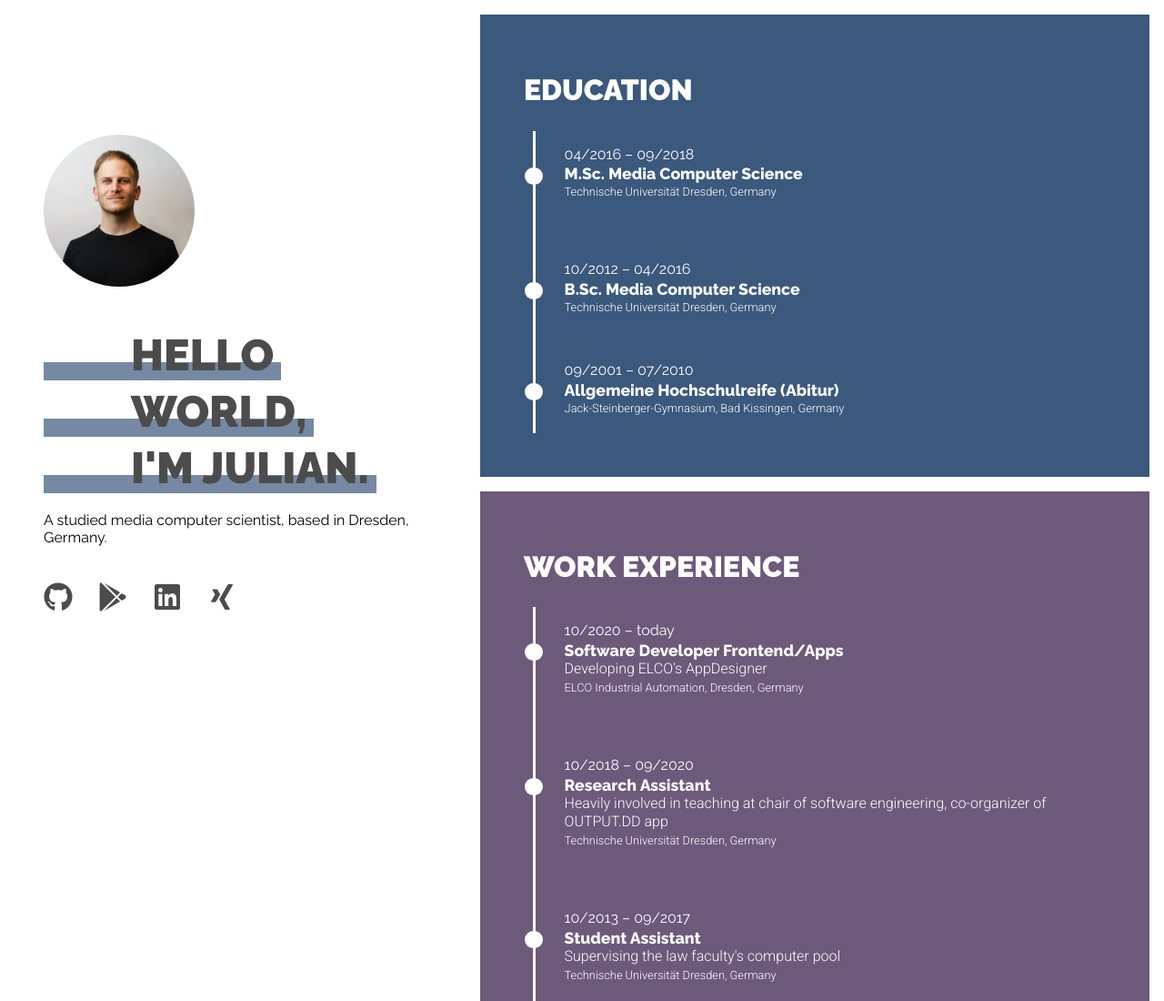
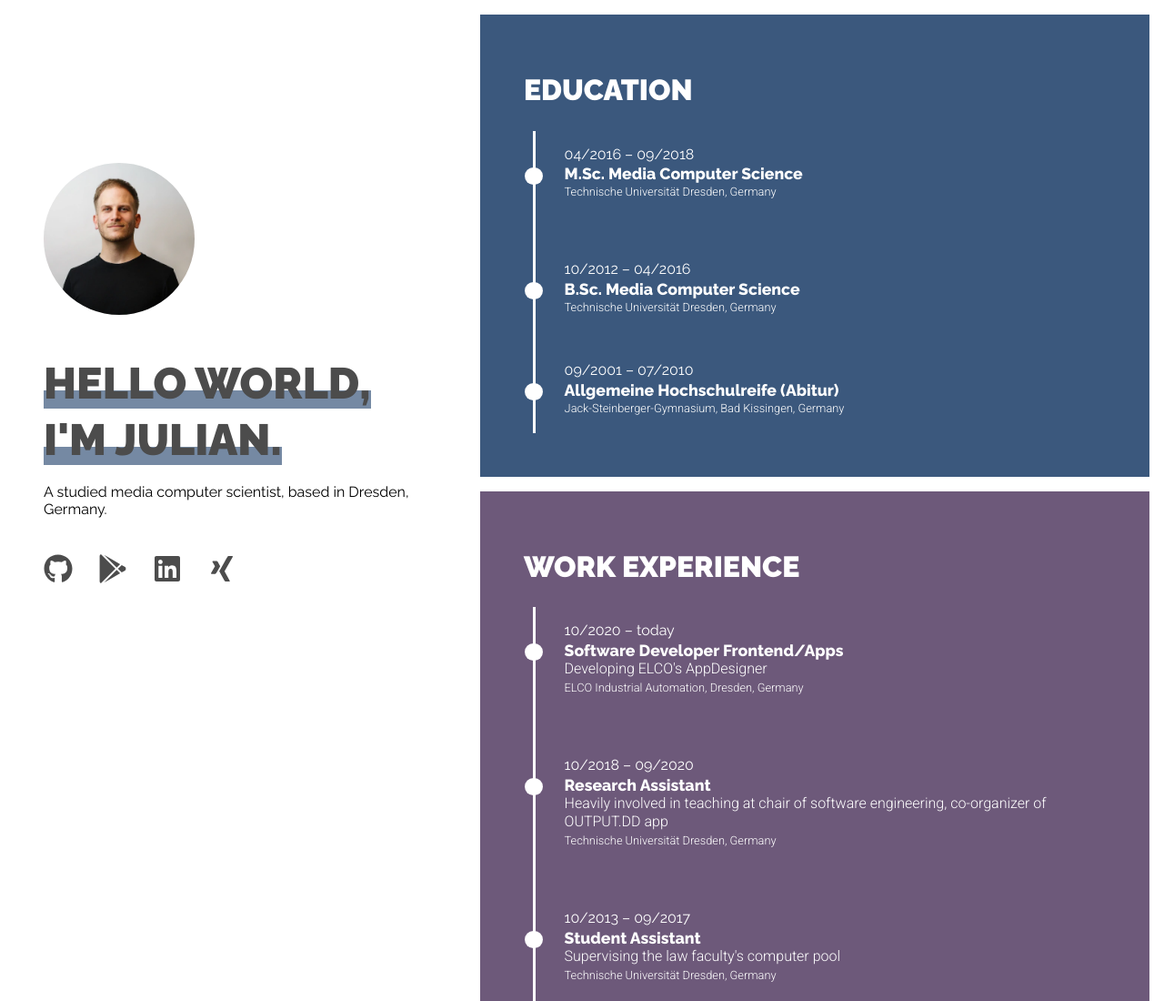
Before and after one commit to julianctni/homepage, a Vue app: page / in a window 1280 px wide. Shown: the top 1100 px of the page at 91% size. Built offline with nearby package versions, Linux system fonts and the light colour scheme.

Commit message:
Remove padding from h1

```diff
--- a/css/style.css
+++ b/css/style.css
@@ -220,7 +220,6 @@ main>div:last-child {
   }
 
   h1 span {
-    padding: 0 .5rem 0 6rem;
     box-decoration-break: clone;
     line-height: 130%;
   }
```
